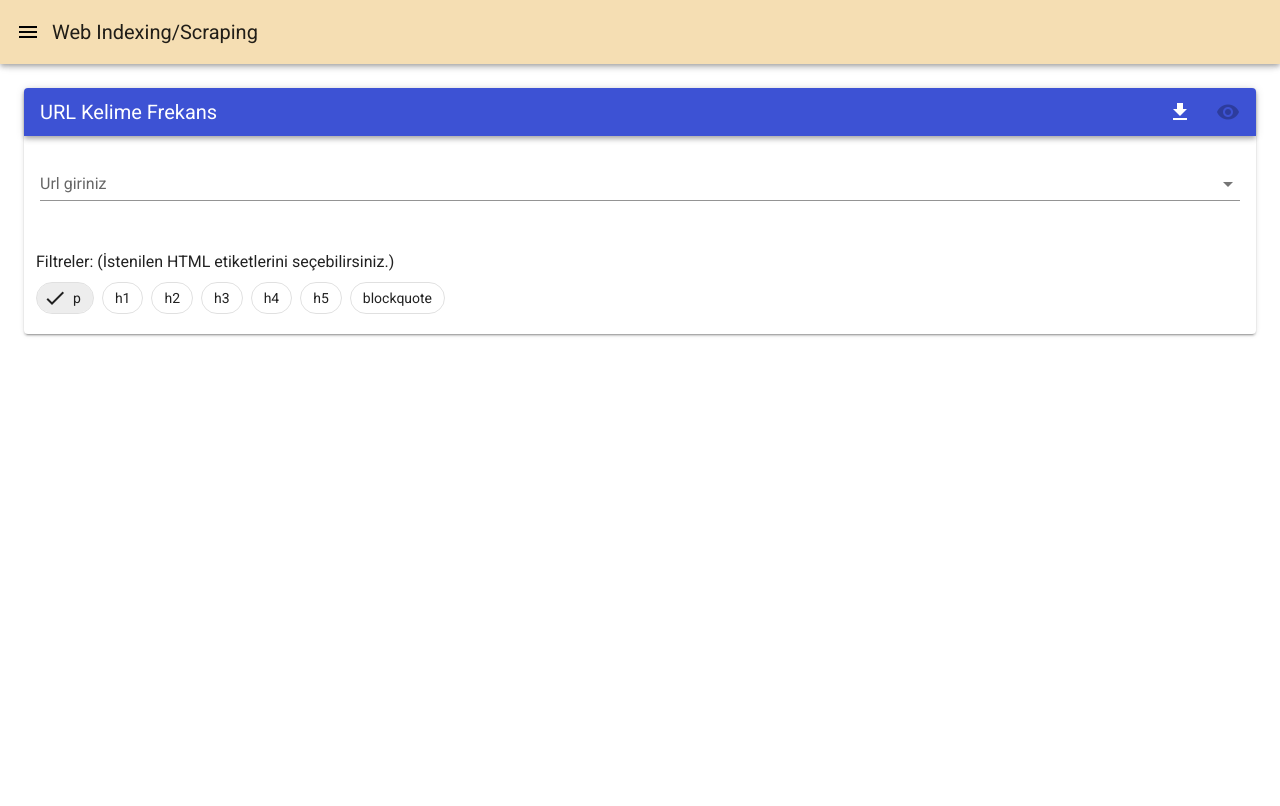
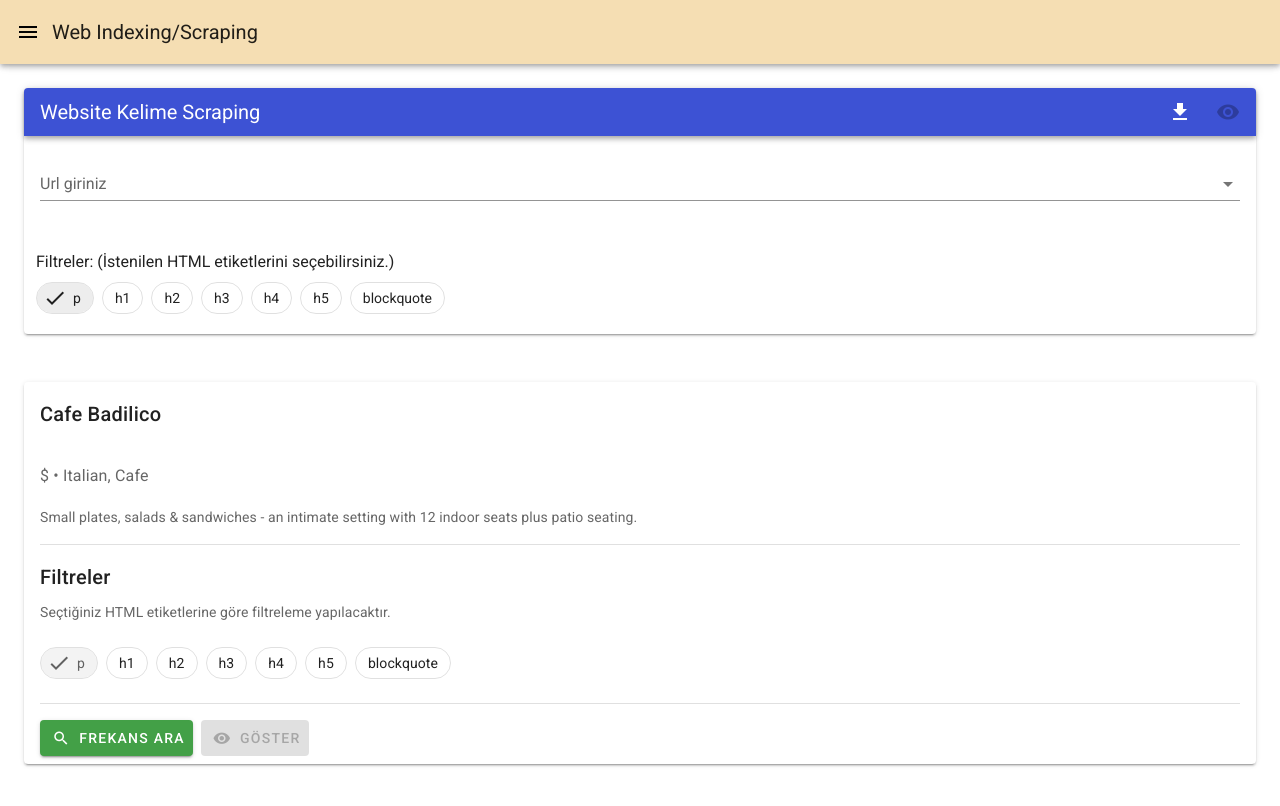
Before and after one commit to ugurcanatas/musical-doodle, a Vue app: page /url_frekans in a window 1280 px wide. Shown: the top 806 px of the page. Built offline with nearby package versions, Linux system fonts and the light colour scheme.

Commit message:
🍄 - Some other changes

```diff
--- a/src/App.vue
+++ b/src/App.vue
@@ -53,7 +53,7 @@
     propsCars: [
       {
         path: "/url_frekans",
-        label: "URL Kelime Frekans",
+        label: "Website Kelime Scraping",
         component: URLFrekans,
         barColor: "#3d52d4"
       },
--- a/src/components/childs/URLFrekansComponents/URLFrekans.vue
+++ b/src/components/childs/URLFrekansComponents/URLFrekans.vue
@@ -1,16 +1,8 @@
 <template>
   <div>
-    <v-snackbar
-        v-model="snackbar"
-        :color="snack_color"
-    >
+    <v-snackbar v-model="snackbar" :color="snack_color">
       {{ snack_text }}
     </v-snackbar>
-    <u-r-l-frekans-dialog
-      :sorted-frequency="sortedFrequency"
-      :dialog-model="showDialog"
-      @frekansDialogClosed="frekansDialogClosed"
-    />
     <v-card>
       <v-app-bar :color="componentItem.barColor" dense>
         <v-app-bar-title class="white--text">{{
@@ -58,6 +50,74 @@
         </v-chip-group>
       </v-col>
     </v-card>
+    <u-r-l-frekans-dialog
+      :sorted-frequency="sortedFrequency"
+      :dialog-model="showDialog"
+      @frekansDialogClosed="frekansDialogClosed"
+    />
+    <template>
+      <v-card :loading="buttonLoading" class="mx-auto my-12">
+        <template slot="progress">
+          <v-progress-linear
+            color="deep-purple"
+            height="10"
+            indeterminate
+          ></v-progress-linear>
+        </template>
+
+        <v-card-title>Cafe Badilico</v-card-title>
+
+        <v-card-text>
+          <div class="my-4 subtitle-1">
+            $ • Italian, Cafe
+          </div>
+
+          <div>
+            Small plates, salads & sandwiches - an intimate setting with 12
+            indoor seats plus patio seating.
+          </div>
+        </v-card-text>
+
+        <v-divider class="mx-4"></v-divider>
+
+        <v-card-title class="pb-2">Filtreler</v-card-title>
+        <v-card-text class="pb-0">
+          <div>
+            Seçtiğiniz HTML etiketlerine göre filtreleme yapılacaktır.
+          </div>
+        </v-card-text>
+
+        <v-card-text>
+          <v-chip-group v-model="chipModel" multiple column>
+            <v-chip v-for="(chip, i) in chips" :key="i" filter outlined>
+              {{ chip }}
+            </v-chip>
+          </v-chip-group>
+        </v-card-text>
+        <v-divider class="mx-4"></v-divider>
+        <v-card-actions class="ma-2">
+          <v-btn
+              @click="request"
+            :loading="buttonLoading"
+            :disabled="buttonLoading"
+            class="white--text"
+            color="green darken-1"
+          >
+            <v-icon left dark>mdi-magnify</v-icon>
+            Frekans Ara
+          </v-btn>
+          <v-btn
+            @click="showDialog = true"
+            :disabled="buttonDisabled"
+            class="white--text"
+            color="deep-purple lighten-2"
+          >
+            <v-icon left dark>mdi-eye</v-icon>
+            Göster
+          </v-btn>
+        </v-card-actions>
+      </v-card>
+    </template>
   </div>
 </template>
 
@@ -96,9 +156,9 @@
       showDialog: false,
       sortedFrequency: [],
       buttonDisabled: true,
-      snack_text: '',
+      snack_text: "",
       snackbar: false,
-      snack_color: 'error'
+      snack_color: "error"
     };
   },
   computed: {
@@ -113,7 +173,8 @@
     request: function() {
       if (!this.$refs["url-form"].validate() || this.chipModel.length === 0) {
         this.snackbar = true;
-        this.snack_text = "İstek yapabilmek için form dolu olmalı ve en az bir filtre seçilmelidir."
+        this.snack_text =
+          "İstek yapabilmek için form dolu olmalı ve en az bir filtre seçilmelidir.";
         return;
       }
       this.buttonLoading = true;
@@ -126,16 +187,16 @@
           console.log("Response Axios", res);
           this.buttonLoading = false;
           this.snackbar = true;
-          this.snack_text = 'Başarılı'
-          this.snack_color = 'success';
+          this.snack_text = "Başarılı";
+          this.snack_color = "success";
           this.createTexts(res.data);
         })
         .catch(e => {
           console.log("Error ", e);
           this.buttonLoading = false;
           this.snackbar = true;
-          this.snack_text = 'Bir hata oluştu'
-          this.snack_color = 'error';
+          this.snack_text = "Bir hata oluştu";
+          this.snack_color = "error";
         });
     },
     /**
--- a/src/router.js
+++ b/src/router.js
@@ -12,7 +12,9 @@
     path: "/url_frekans",
     props: {
       componentItem: {
-        label: "URL Kelime Frekans",
+        label: "Website Kelime Scraping",
+        excerpt:
+          "Girilen URL içeriğinden kelime bulma ve bu kelimelerin frekanslarının hesaplanması.",
         barColor: "#3d52d4"
       }
     },
```
